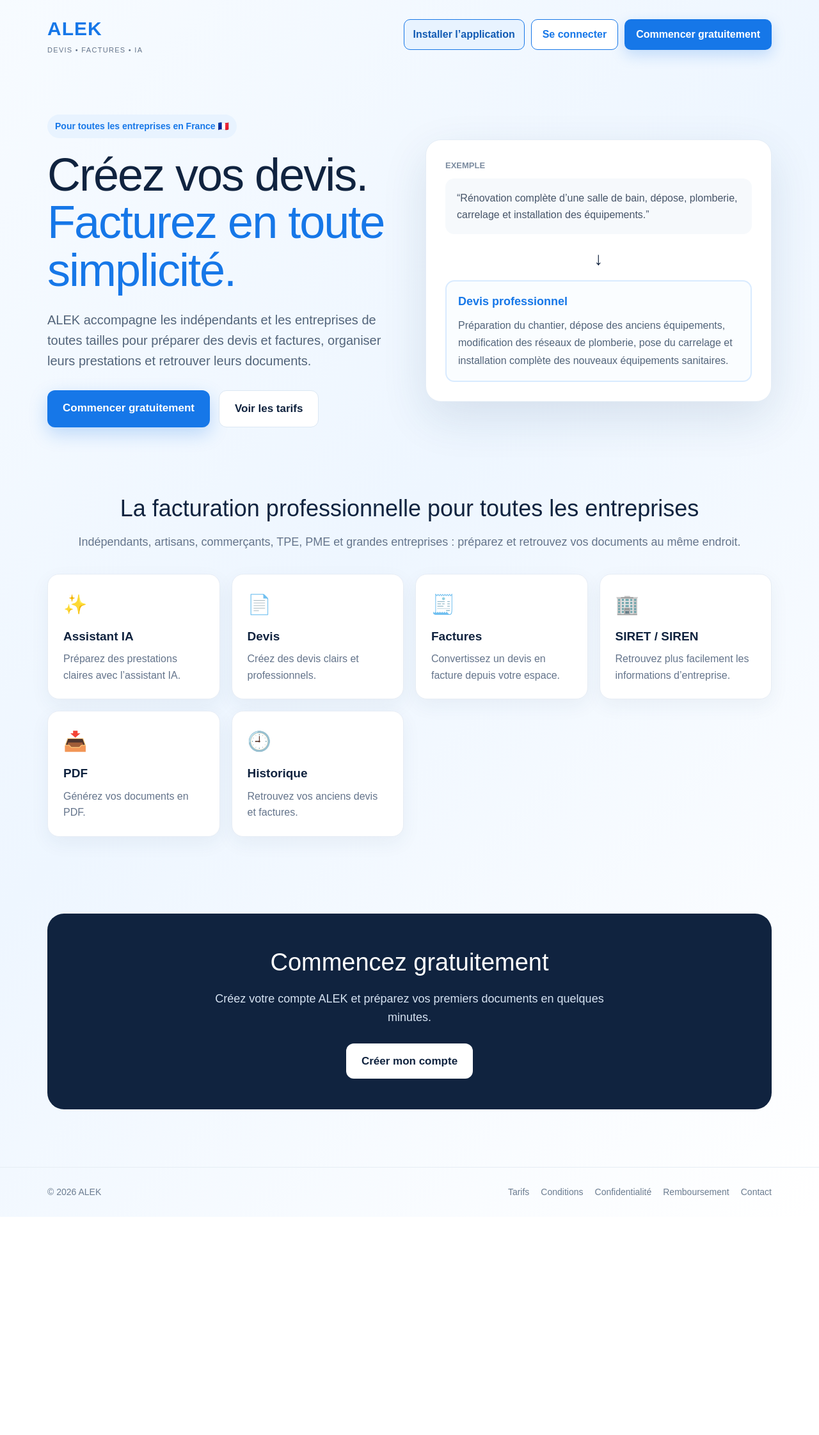
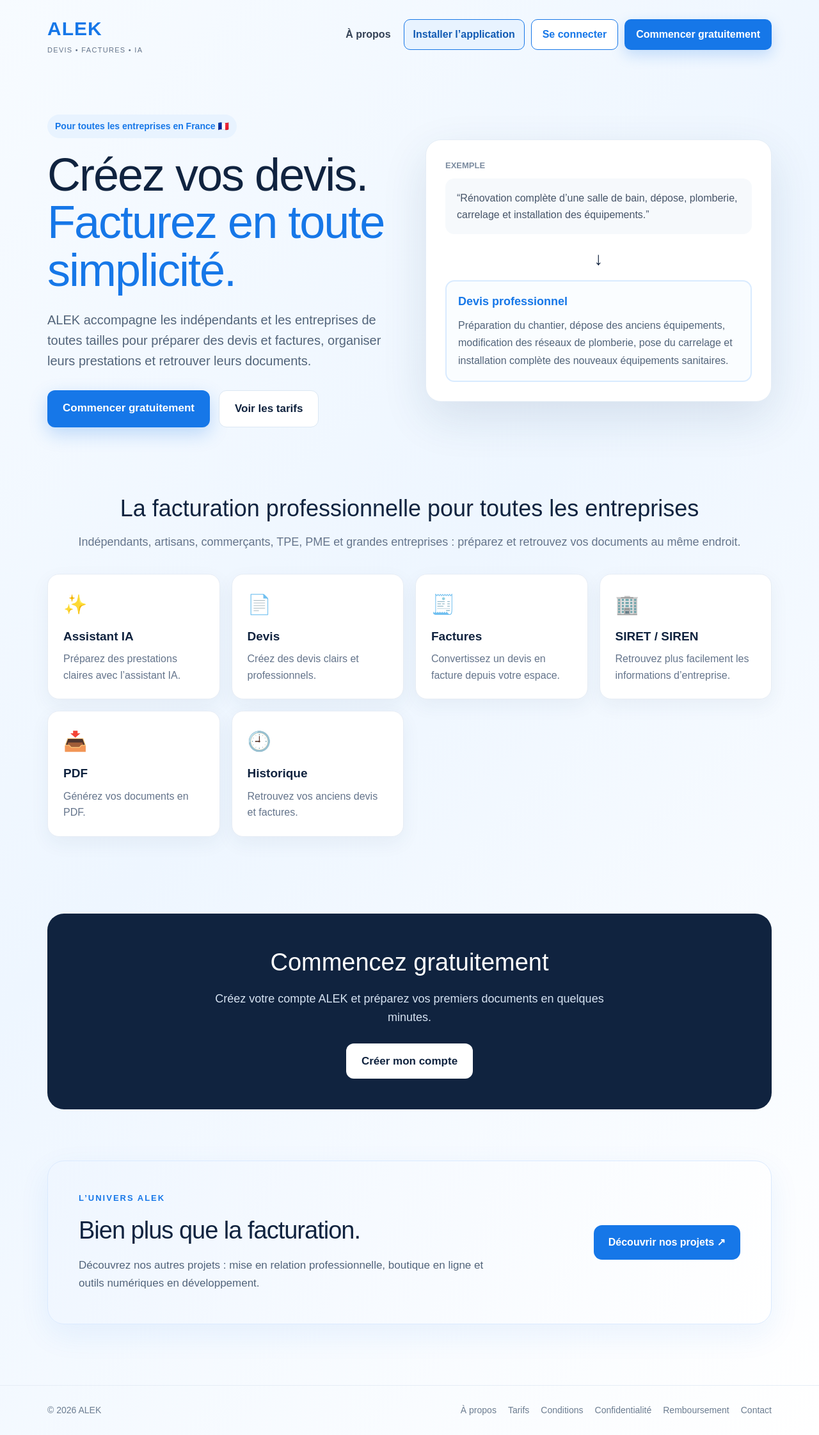
Before and after one commit to rostomiorjonikidze-dotcom/ALEK-app, a Next.js app: page / in a window 1280 px wide. Shown: the whole page at 64% size. Before the commit the page ends 1902 px from the top, so only its background shows below. Built offline with nearby package versions, Linux system fonts and the light colour scheme.

Commit message:
Add ALEK ecosystem discovery section and About navigation

```diff
--- a/app/page.tsx
+++ b/app/page.tsx
@@ -110,6 +110,7 @@
             flexWrap: "wrap",
           }}
         >
+          <Link href="/a-propos" style={{textDecoration:"none",color:"#334155",fontWeight:700,padding:"11px 10px"}}>À propos</Link>
           <InstallApp />
 
           <Link
@@ -418,6 +419,8 @@
         </div>
       </section>
 
+      <section style={{maxWidth:1180,margin:"0 auto",padding:"20px 24px 65px"}}><div style={{border:"1px solid #dbeafe",borderRadius:26,padding:"clamp(24px,5vw,48px)",background:"linear-gradient(115deg,#eff6ff,#fff)",display:"flex",flexWrap:"wrap",alignItems:"center",justifyContent:"space-between",gap:24,boxShadow:"0 16px 48px rgba(22,119,232,.08)"}}><div style={{maxWidth:650}}><div style={{fontSize:13,fontWeight:800,color:"#1677e8",letterSpacing:2}}>L’UNIVERS ALEK</div><h2 style={{fontSize:"clamp(27px,4vw,38px)",margin:"12px 0",letterSpacing:"-1px"}}>Bien plus que la facturation.</h2><p style={{color:"#52647a",fontSize:17,lineHeight:1.7}}>Découvrez nos autres projets : mise en relation professionnelle, boutique en ligne et outils numériques en développement.</p></div><Link href="/a-propos" style={{textDecoration:"none",background:"#1677e8",color:"#fff",padding:"15px 23px",borderRadius:13,fontWeight:800}}>Découvrir nos projets ↗</Link></div></section>
+
       <footer
         style={{
           borderTop: "1px solid #e6edf5",
@@ -446,6 +449,7 @@
               flexWrap: "wrap",
             }}
           >
+            <Link href="/a-propos" style={{ color: "inherit" }}>À propos</Link>
             <Link href="/pricing" style={{ color: "inherit" }}>
               {t.tariffs}
             </Link>
```
